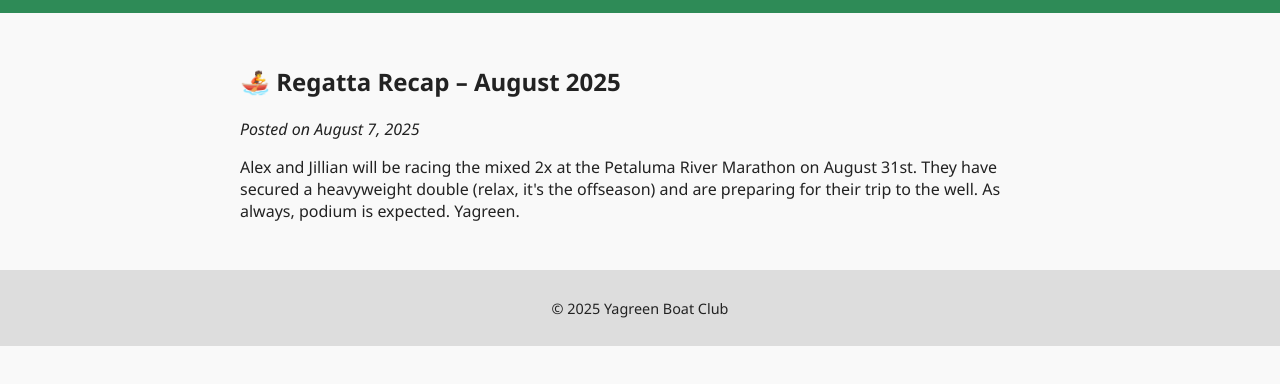
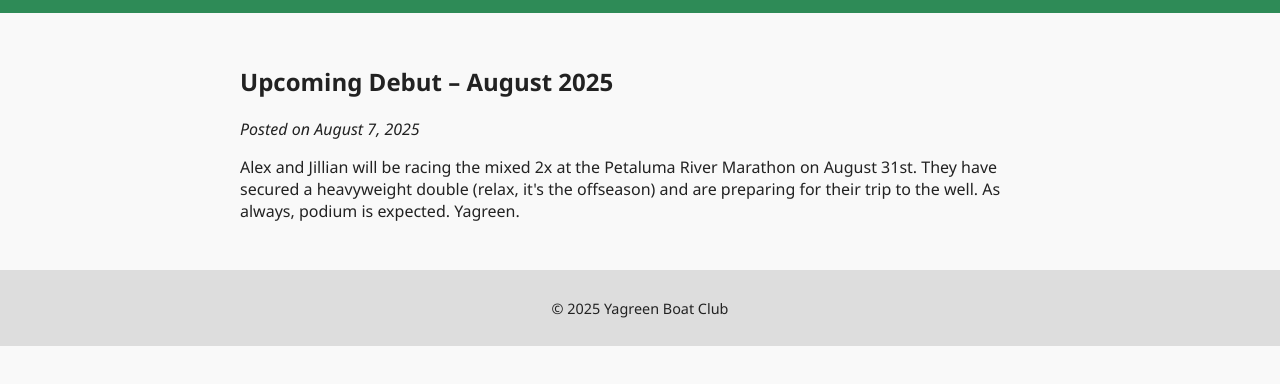
Before and after one commit to acocquyt/Yagreen-Boat-Club, a plain HTML site: page posts/post1.html in a window 1280 px wide. Shown: the part 84-468 px from the top of the page. Drawn offline with Linux system fonts and the light colour scheme.

Commit message:
Update post1.html

```diff
--- a/posts/post1.html
+++ b/posts/post1.html
@@ -15,7 +15,7 @@
   </header>
 
   <main>
-    <h2>🚣 Regatta Recap – August 2025</h2>
+    <h2>Upcoming Debut – August 2025</h2>
     <p><em>Posted on August 7, 2025</em></p>
     <p>Alex and Jillian will be racing the mixed 2x at the Petaluma River Marathon on August 31st. They have secured a heavyweight double (relax, it's the offseason) and are preparing for their trip to the well. As always, podium is expected. Yagreen.</p>
   </main>
```
